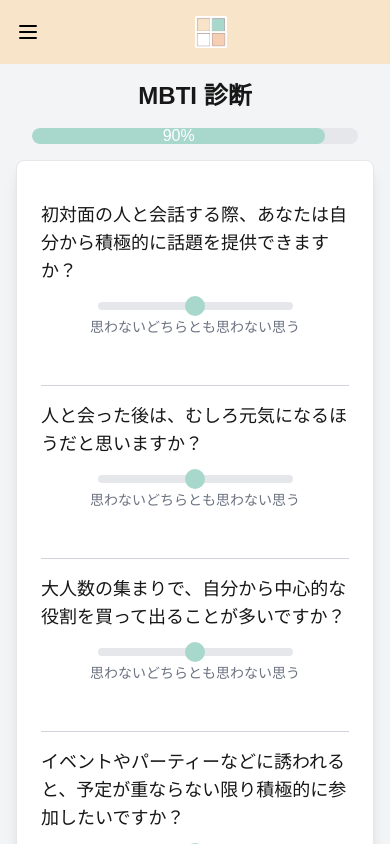
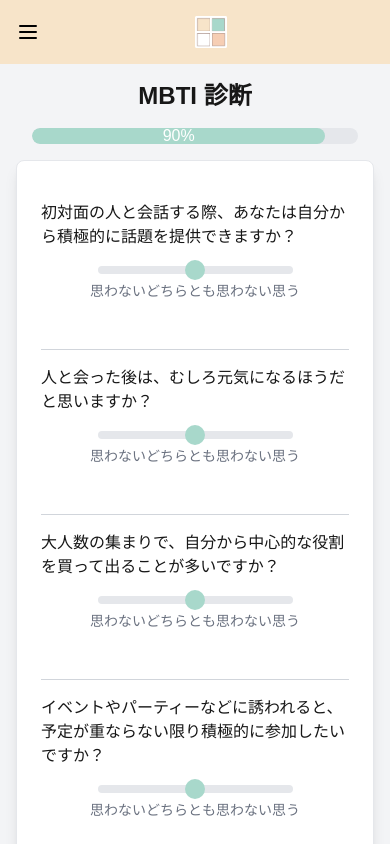
Before and after one commit to Take327/typebox, a Next.js app: page /diagnosis/start in a window 390 px wide. Shown: the top 844 px of the page. Built offline with nearby package versions, Linux system fonts and the light colour scheme.

Commit message:
fontsize調整

```diff
--- a/src/app/diagnosis/start/page.tsx
+++ b/src/app/diagnosis/start/page.tsx
@@ -61,7 +61,7 @@
             key={question.id}
             className="flex flex-col items-center py-4 border-b border-gray-300"
           >
-            <p className="text-lg mb-2">{question.text}</p>
+            <p className="text-base mb-2 sm:text-lg">{question.text}</p>
             <div className="flex flex-col items-center space-x-4 pb-8">
               <FlowbitRange key={index} />
               <div
```
